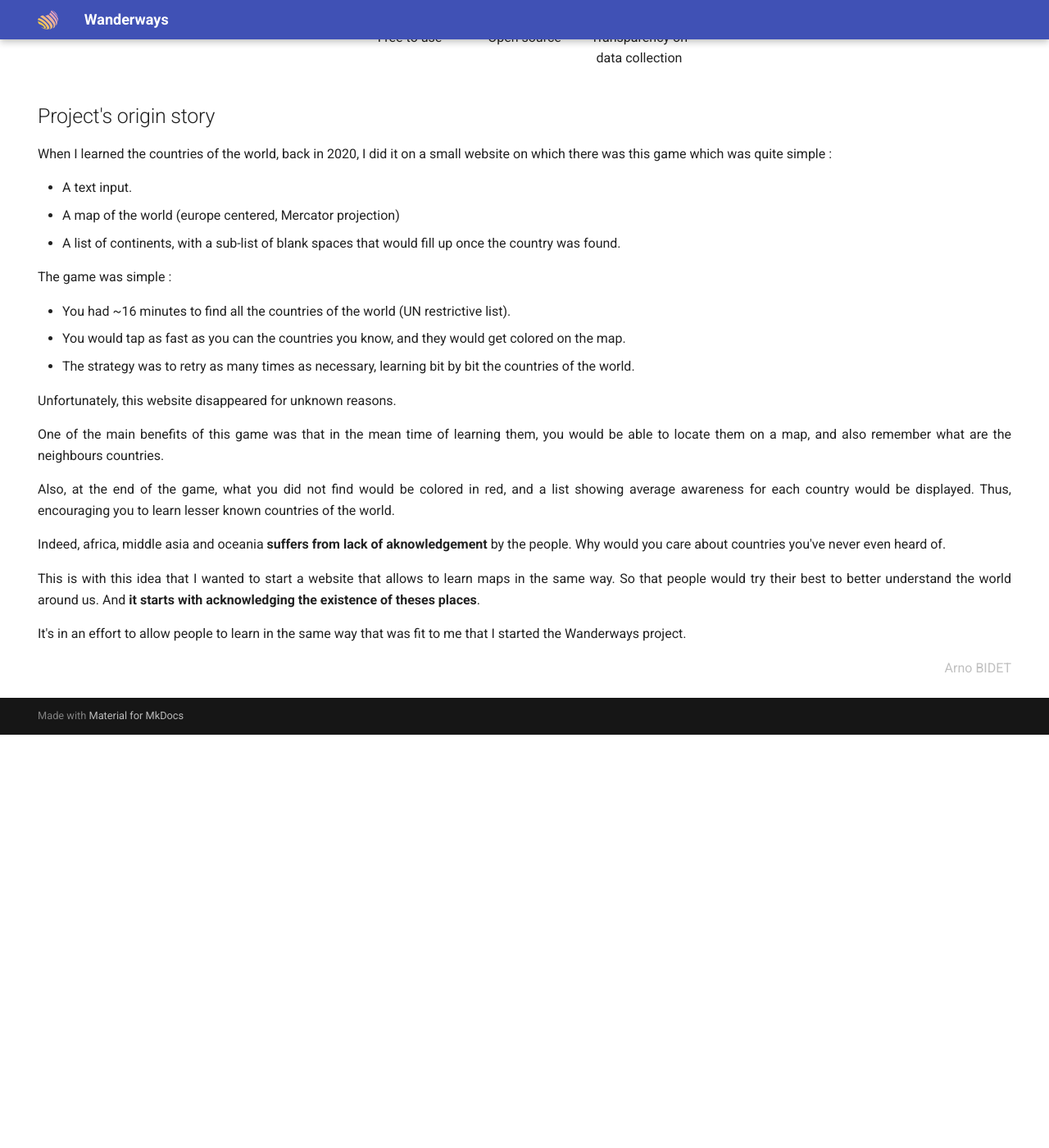
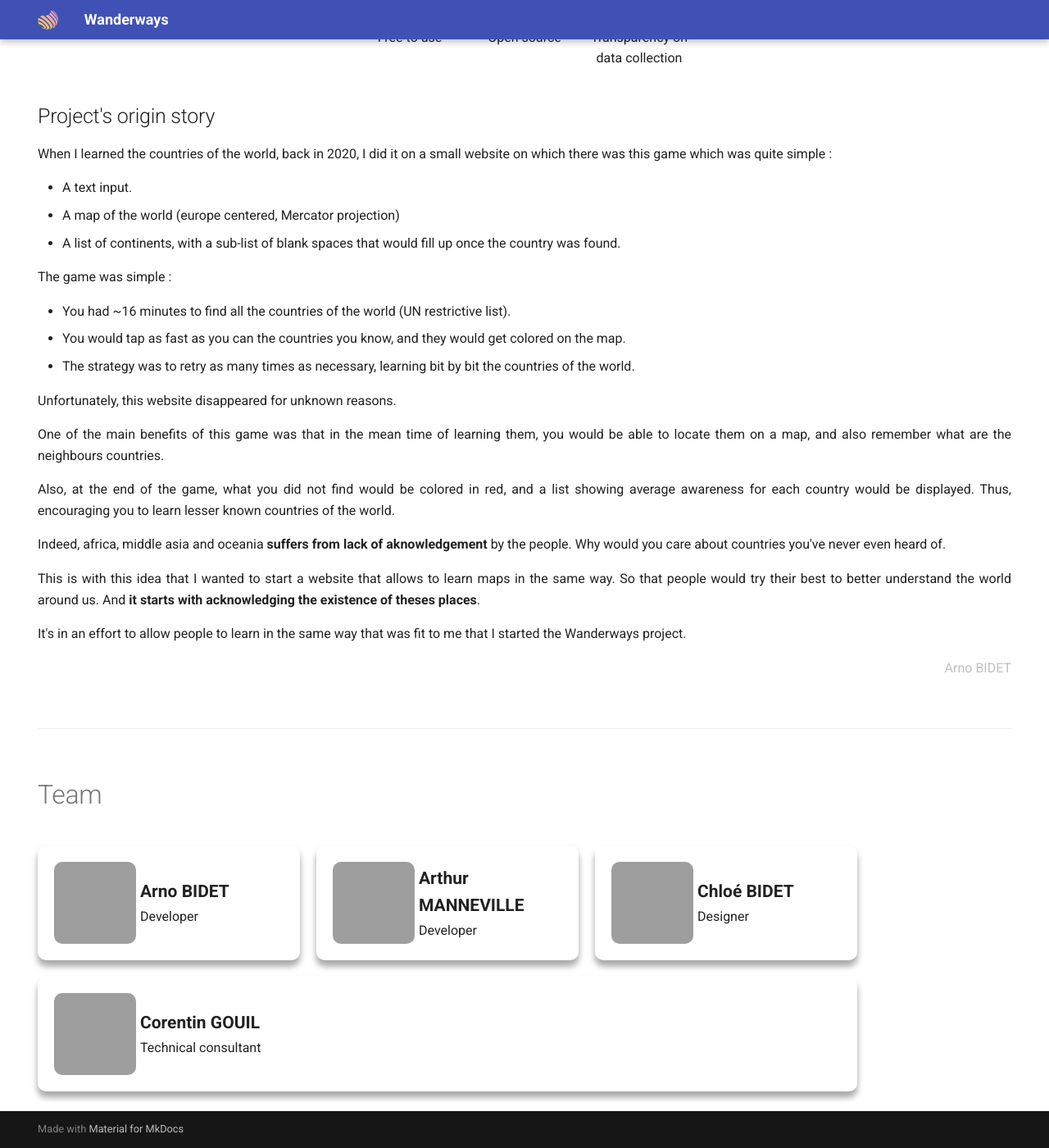
Before and after one commit to ArnoBidet/wanderways-doc, an MkDocs documentation site: the page built from docs/index.md, in a window 1280 px wide and 1400 px high, scrolled down 1208 px. Shown: the whole window at 82% size. Built offline with MkDocs 1.6.1 and Material for MkDocs 9.7.7, drawn with Linux system fonts in a browser that asks for light colours; before the commit the page ends 2104 px from its top, so only the background shows below that; grey boxes are pictures that could not be loaded.

Commit message:
moved section team to front page and added style

```diff
--- a/docs/assets/extra.css
+++ b/docs/assets/extra.css
@@ -47,6 +47,68 @@ section#quote q::before, q::after{
 }
 section#quote q::after{
   vertical-align: text-top;
+}
+
+div#team-container {
+  max-width: 1000px;
+  display: flex;
+  flex-wrap: wrap;
+  justify-content: center;
+  gap: 1rem;
+}
+section.team-card {
+  display: flex;
+  flex-grow:1;
+  flex-direction: column;
+  gap: 0.5rem;
+  align-items: center;
+  flex-basis: 16rem;
+  padding: 1rem;
+  flex-shrink: 1;
+  border-radius: 0.5rem;
+
+  -webkit-box-shadow: 0 8px 7px 0 rgba(0, 0, 0, 0.2),
+    0 6px 10px 0 rgba(0, 0, 0, 0.19);
+  box-shadow: 0 8px 7px 0 rgba(0, 0, 0, 0.2), 0 6px 10px 0 rgba(0, 0, 0, 0.19);
+}
+section.team-card header {
+  display: flex;
+  width: 100%;
+  gap: 0.25rem;
+}
+section.team-card header div {
+  display:flex;
+  flex-direction:column;
+  justify-content:center;
+}
+section.team-card header div a {
+  color: currentcolor;
+  font-size:1.05rem;
+  font-weight:600;
+}
+section.team-card header img {
+  max-width: 5rem;
+  max-height: 5rem;
+  aspect-ratio: 1 / 1;
+  border-radius: 0.5rem;
+}
+section.team-card ul.role-list {
+  display: flex !important;
+  gap: 0.5rem;
+  flex-wrap: wrap;
+  align-items:stretch;
+}
+section.team-card ul li {
+  display:flex;
+  justify-content:center;
+  align-items:center;
+  margin: 0 !important;
+  list-style-type: none;
+  background-color: #88888811;
+  padding: 0.25rem 0.5rem;
+  border-radius: 1rem;
+  flex-grow: 1;
+  text-align: center;
 }
 
 #motto-container,
--- a/docs/index.md
+++ b/docs/index.md
@@ -108,3 +108,53 @@ This is with this idea that I wanted to start a website that allows to learn map
 It's in an effort to allow people to learn in the same way that was fit to me that I started the Wanderways project.
 
 <p style="color:#88888888; text-align:right;">Arno BIDET</p>
+
+<hr style="margin:3rem 0;">
+
+# Team
+
+<div id="team-container">
+  <section class="team-card">
+    <header>
+      <img src="https://media.licdn.com/dms/image/D4E03AQFmI7FUIFVSIQ/profile-displayphoto-shrink_800_800/0/1673811829365?e=1687392000&v=beta&t=-mhXQZLqR2W3mcLnJR0CUmdY_gwZqUgWoV7-Bk4DpCY">
+      <div>
+        <a href="https://www.linkedin.com/in/arno-bidet/">Arno BIDET</a>
+        <span>Developer</span>
+      </div>
+    </header>
+    <!-- <ul class="role-list">
+      <span style="align-self: center;">Roles :</span>
+      <li>Leader</li>
+      <li>Developer<br>back</li>
+      <li>Developer<br>front</li>
+      <li>Documentation<br>writer</li>
+    </ul> -->
+  </section>
+  <section class="team-card">
+    <header>
+      <img src="https://media.licdn.com/dms/image/D4E03AQHJ83eBXq6OzA/profile-displayphoto-shrink_800_800/0/1673749278972?e=1687392000&v=beta&t=pR4rNd1FND66Y1l32dYuYdTdYPM5meIC6DWV3yHrZLw">
+      <div>
+        <a href="https://www.linkedin.com/in/arthur-manneville/">Arthur MANNEVILLE</a>
+        <span>Developer</span>
+      </div>
+    </header>
+  </section>
+  <section class="team-card">
+    <header>
+      <img src="https://media.licdn.com/dms/image/D4D03AQH__UPYkyDpcw/profile-displayphoto-shrink_800_800/0/1663499629123?e=1687392000&v=beta&t=HtBkK7zTZv2CRmREGIXfHuaZq9RS7q2u7K6ydIXLnDc">
+      <div>
+        <a href="https://www.linkedin.com/in/chloe-bidet-cholet/">Chloé BIDET</a>
+        <span>Designer</span>
+      <div>
+    </header>
+  </section>
+  <section class="team-card">
+    <header>
+      <img src="https://media.licdn.com/dms/image/C5603AQFauuQtqjfeEQ/profile-displayphoto-shrink_800_800/0/1607545359744?e=1687392000&v=beta&t=3SkxOGNU5IxmAc2bkNcdIRrzvgEbr0EtSrdfeZbN21s">
+      <div>
+      <a href="https://www.linkedin.com/in/corentin-gouil-7968b6201/">Corentin GOUIL</a>
+        <span>Technical consultant</span>
+      <div>
+    </header>
+  </section>
+</div>
```
Also changed, not shown: docs/project/team.md (+0 -9 lines).
